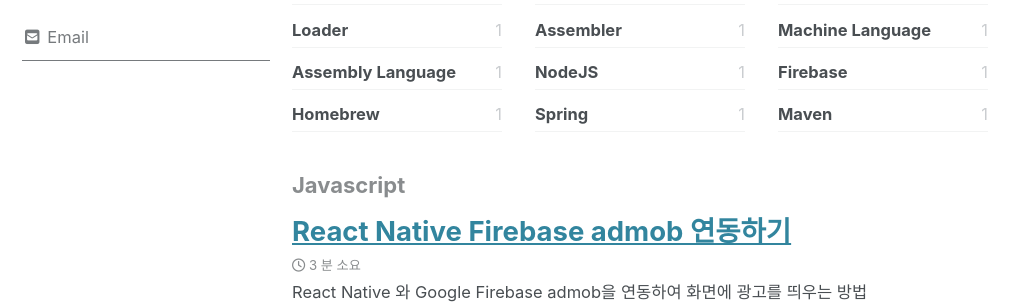
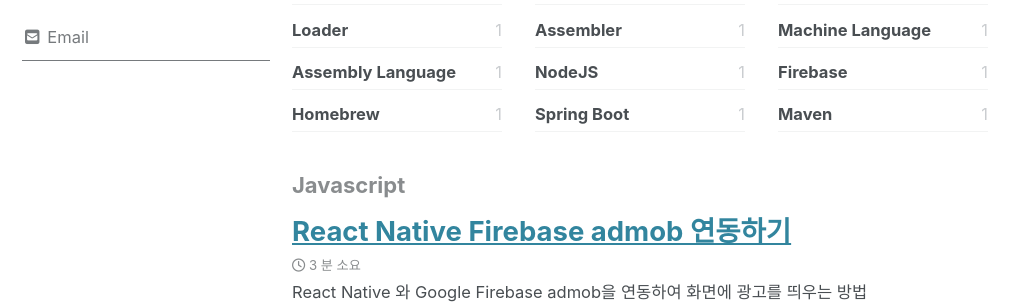
Before and after one commit to taehong9301/dev-hong.github.io, a Jekyll site: the page built from _pages/tag-archive.md, in a window 1280 px wide and 900 px high, scrolled down 1405 px. Shown: the part 156-460 px from the top of the window, without its empty margins (0-1028 px from the left). Built offline with Jekyll 4.4.1, drawn with Linux system fonts in a browser that asks for light colours; cached includes are drawn as plain includes; nearby versions of some CDN libraries.

Commit message:
카테고리 변경

```diff
--- a/_posts/2020/etc/2020-02-02-200202-create-springboot-project.md
+++ b/_posts/2020/springboot/2020-02-02-200202-create-springboot-project.md
@@ -5,7 +5,7 @@ search: true
 categories:
   - Spring Boot
 tags:
-  - Spring
+  - Spring Boot
   - Maven
 last_modified_at: 2020-02-02T15:58:00+09:00
 toc: true
```
